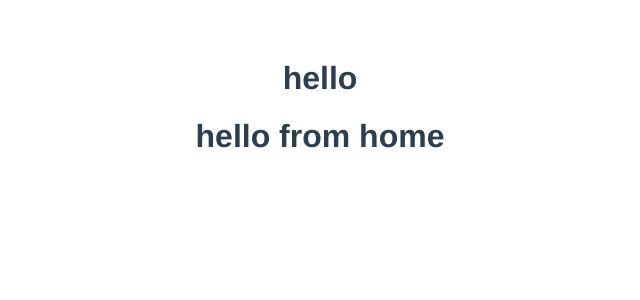
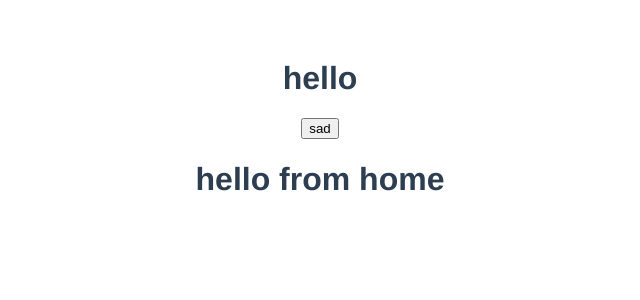
Before and after one commit to tazoakhalaia/vuejs-cv-app, a Vue app: page /home in a window 1280 px wide. Shown: the top 300 px of the page, without its empty margins (320-960 px from the left). Built offline with nearby package versions, Linux system fonts and the light colour scheme.

Commit message:
router-link

```diff
--- a/package.json
+++ b/package.json
@@ -9,6 +9,7 @@
   },
   "dependencies": {
     "core-js": "^3.8.3",
+    "router-link": "^0.0.4",
     "vue": "^3.2.13",
     "vue-router": "^4.1.6"
   },
@@ -33,7 +34,9 @@
     "parserOptions": {
       "parser": "@babel/eslint-parser"
     },
-    "rules": {}
+    "rules": {
+      "vue/multi-word-component-names": "off"
+    }
   },
   "browserslist": [
     "> 1%",
--- a/src/App.vue
+++ b/src/App.vue
@@ -1,5 +1,6 @@
 <template>
   <h1>hello</h1>
+  <router-link to="/home"><button>sad</button></router-link>
   <div class="app">
    <router-view />
   </div>
--- a/src/home.vue
+++ b/src/home.vue
@@ -1,4 +1,4 @@
-<template lang="">
+<template>
     <div>
         <h1>hello from home</h1>
     </div>
@@ -8,6 +8,6 @@ export default {
 
 }
 </script>
-<style lang="">
+<style scoped>
 
 </style>
```
Also changed, not shown: 1 other file (tests, documents, lock files or other folders).
